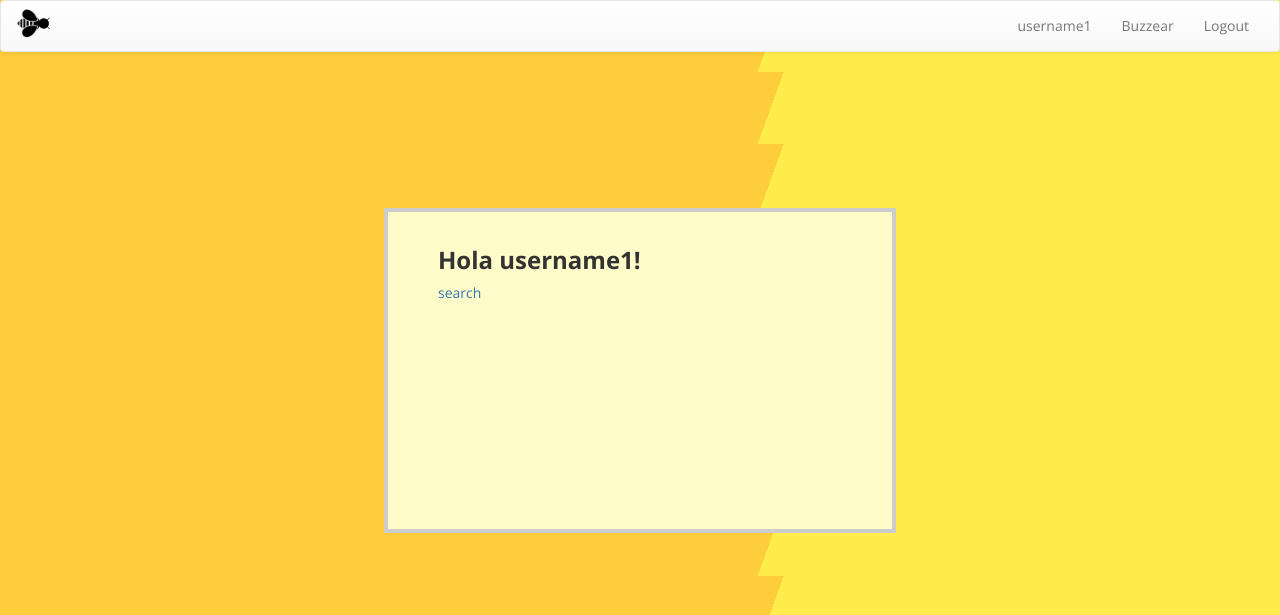
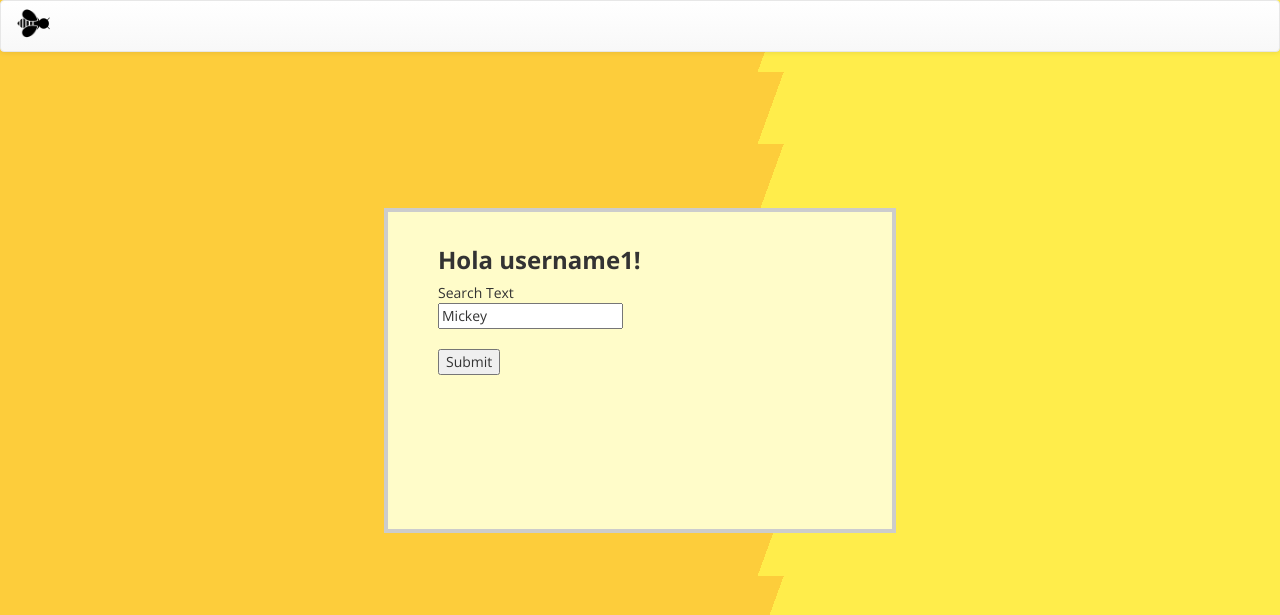
Before and after one commit to eugeniblas/proves, a Django app: page /buzzer/ in a window 1280 px wide. Shown: the top 615 px of the page. Run offline with Django 3.2, Linux system fonts and the light colour scheme; a user stored in the database is signed in; some libraries are stand-ins or nearby versions.

Commit message:
arreglat el merge amb search 11

```diff
--- a/buzzer/templates/base.html
+++ b/buzzer/templates/base.html
@@ -41,34 +41,10 @@
 	      <a class="navbar-brand" href="{% url 'index' %}"><img id="buzzer-logo" src="{% static "images/buzzer_logo.png" %}"></a>
 	    </div>
 
-	    <!-- Collect the nav links, forms, and other content for toggling -->
-	    <div class="collapse navbar-collapse" id="bs-example-navbar-collapse-1">
-	  		<ul class="nav navbar-nav navbar-right">
-	    	{% if user.is_authenticated %}
-	    		<li><a href="{% url 'profile' user=user.username %}">{{ user.username }}</a></li>
-	    		<li id="buzz-button"><a>Buzzear</a></li>
-	        	<li><a href="{% url 'logout' %}">Logout</a></li>
-	        {% else %}
-	      		<li><a href="{% url 'login' %}">Login</a></li>
-	      		<li><a href="{% url 'signup' %}">Sign up</a></li>
-	        {% endif %}
-	      </ul>
-	    </div><!-- /.navbar-collapse -->
 	  </div><!-- /.container-fluid -->
 	</nav>
 	{% endblock %}
 
-
-	<!-- FORM NEW BUZZ -->
-	{% block new_buzz %}
-	<div class="invisible form-container">
-	    <h3>Buzzea algo:</h3>
-	    <form action="{% url 'profile' user=user.username %}" method="POST" class="post-form" >{% csrf_token %}
-	      {{ form.as_p }}
-	      <button type="submit" class="save btn btn-default">Buzzear</button>
-	    </form>
-	</div>
-	{% endblock %}
 
 	<!-- ACTUAL CONTENT -->
 	{% block content %}{% endblock %}
--- a/buzzer/templates/testLogin.html
+++ b/buzzer/templates/testLogin.html
@@ -15,7 +15,13 @@
   {% else %}
     <h3> Hola desconocido! </h3>
   {% endif %}
-  <a href="{% url 'search' %}"> search </a>
+  <form action="{% url 'search' %}" method="post">
+    {% csrf_token %}
+    Search Text<br>
+    <input type="text" name="search_text" value="Mickey">
+    <br><br>
+    <input type="submit" value="Submit">
+  </form>
 
 </div>
 {% endblock %}
--- a/buzzer/views.py
+++ b/buzzer/views.py
@@ -99,17 +99,8 @@ def buzzSearch(request, search_text):
     return response
 
 
-def searchView(request, search_text):
-    '''
-    if request.method == "GET":
-        users = userSearch(request, search_text)
-        buzzs = buzzSearch(request, search_text)
-        form = PostForm()
-        args = {'form': form, 'users': users, 'buzzs': buzzs}
-
-        return render(request, 'search.html', args)
-    '''
-
+def searchView(request):
+    search_text = request.POST.get('search_text')
     users = userSearch(request, search_text)
     buzzs = buzzSearch(request, search_text)
     response = ""
@@ -118,4 +109,4 @@ def searchView(request, search_text):
 
     for i in buzzs:
         response += str(i.text)
-    return HttpResponse(response)
+    return render(request, 'search.html')
```
Also changed, not shown: db.sqlite3 (deleted).
